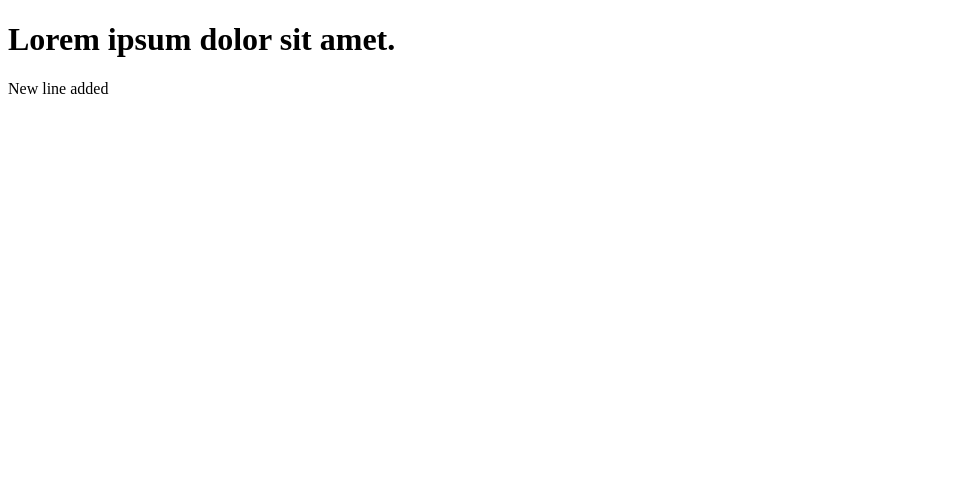
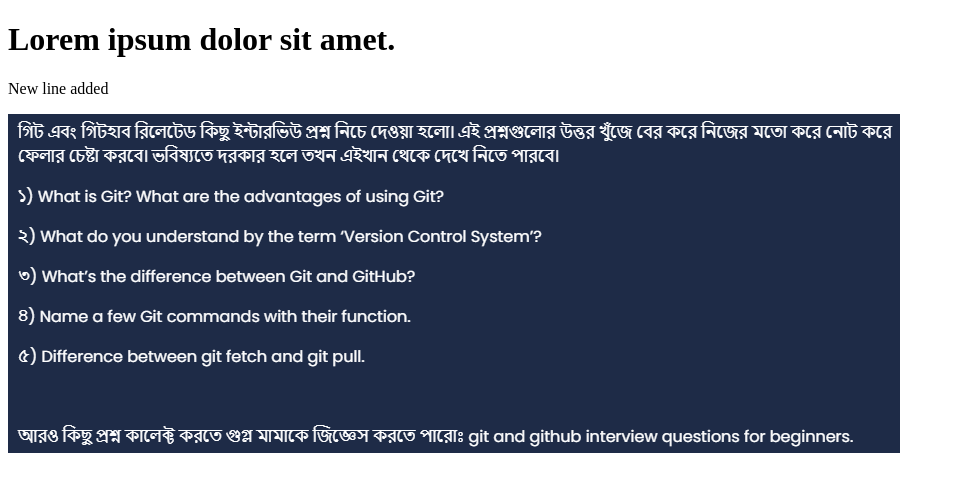
Before and after one commit to ismot-ara/my-second-repo, a plain HTML site: page index.html in a window 1280 px wide. Shown: the whole page, without its empty margins (0-955 px from the left). Drawn offline with Linux system fonts and the light colour scheme.

Commit message:
image added

```diff
--- a/index.html
+++ b/index.html
@@ -9,6 +9,7 @@
 <body>
     <h1>Lorem ipsum dolor sit amet.</h1>
     <p>New line added</p>
+    <img src="git.png" alt="">
 
 </body>
 </html>
```
Also changed, not shown: git.png (added).
